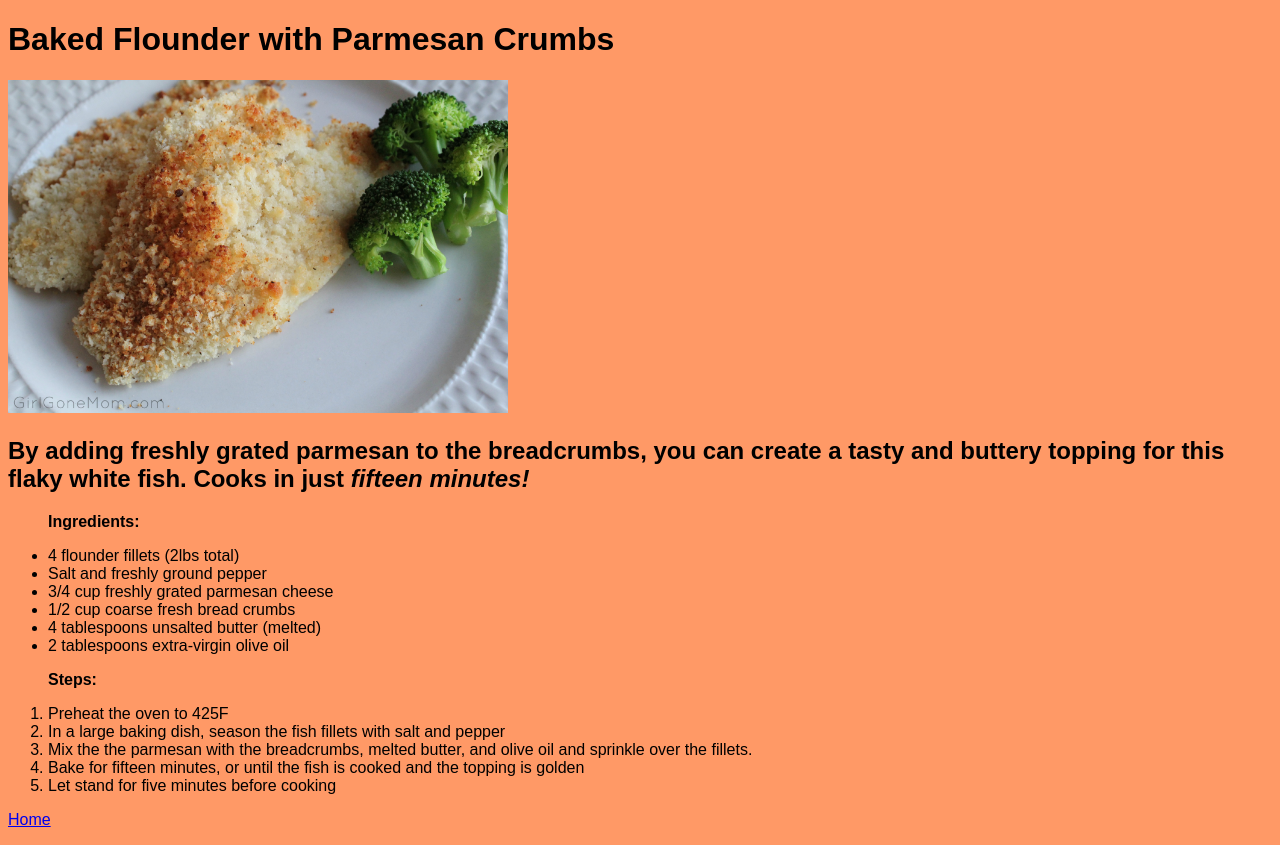
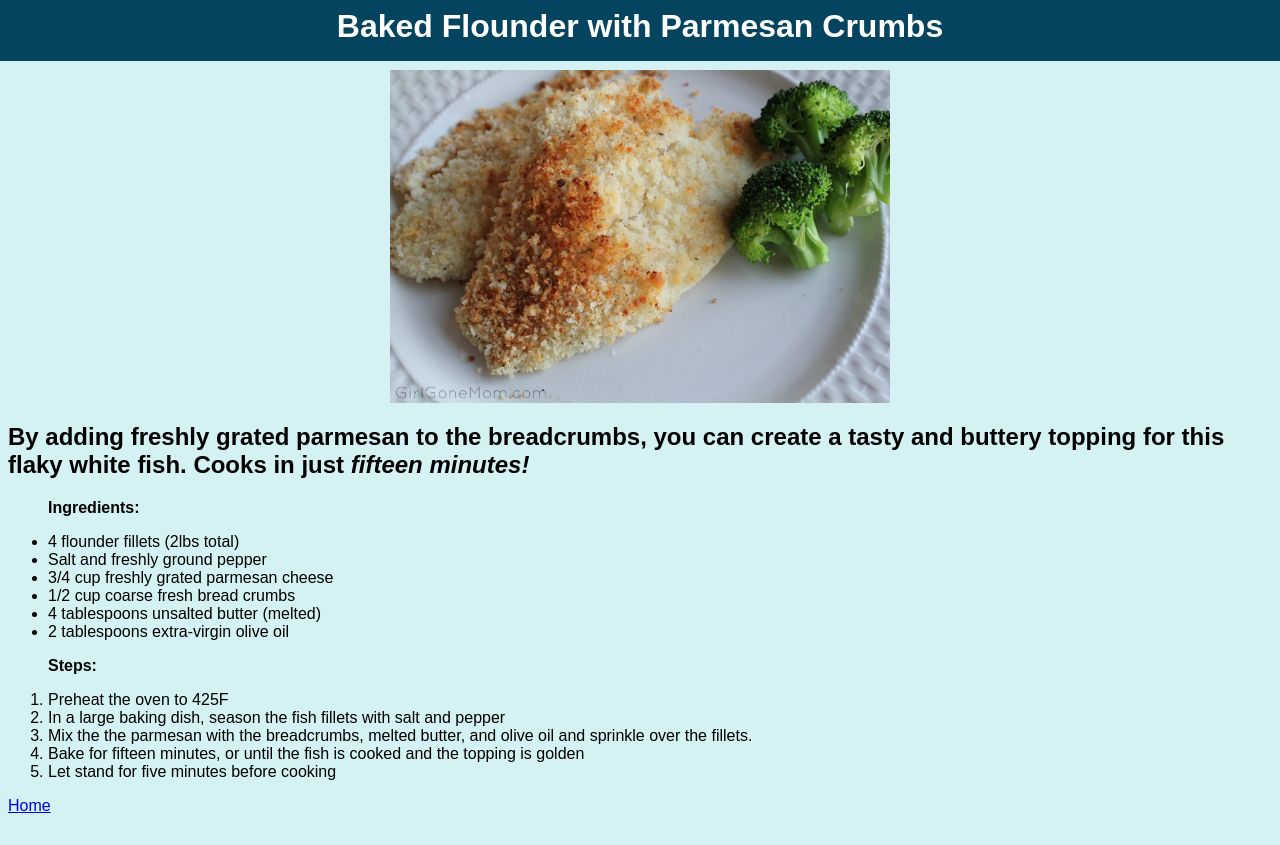
Before and after one commit to BlakeMancill97/odin-recipes, a plain HTML site: page recipes/flounder.html in a window 1280 px wide. Drawn offline with Linux system fonts and the light colour scheme.

Commit message:
Added new style using margin/padding

```diff
--- a/css/style.css
+++ b/css/style.css
@@ -1,5 +1,21 @@
 body {
-    background-color: #ff9966;
+    background-color: #D4F1F4;
     color: black;
     font-family: sans-serif;
 }
+
+.heading-one {
+    background-color: #05445E;
+    color: white;
+    text-align: center;
+    padding: 1rem;
+    margin: -1rem -1rem -1rem -1rem;
+}
+
+.image {
+    display: block;
+    margin-left: auto;
+    margin-right: auto;
+    margin-top: 25px;
+    margin-bottom: auto;
+}
--- a/recipes/flounder.html
+++ b/recipes/flounder.html
@@ -6,8 +6,12 @@
         <link rel="stylesheet" href="../css/style.css">
     </head>
     <body>
-        <h1>Baked Flounder with Parmesan Crumbs</h1>
-        <img src="../images/flounder.jpg" width="500" alt="Picture of flounder and a side of broccoli"/>
+        <h1 class="heading-one">Baked Flounder with Parmesan Crumbs</h1>
+
+        <img src="../images/flounder.jpg" width="500"
+         alt="Picture of flounder and a side of broccoli"
+         class="image"/>
+
         <h2>By adding freshly grated parmesan to the breadcrumbs, you can create a tasty
             and buttery topping for this flaky white fish. Cooks in just <em>fifteen minutes!</em>
         </h2>
```
Also changed, not shown: recipes/gingersnap_cookies.html (+4 -2 lines), recipes/instant_pot_chili.html (+4 -2 lines), recipes/taste_of_fall.html (+3 -2 lines).
